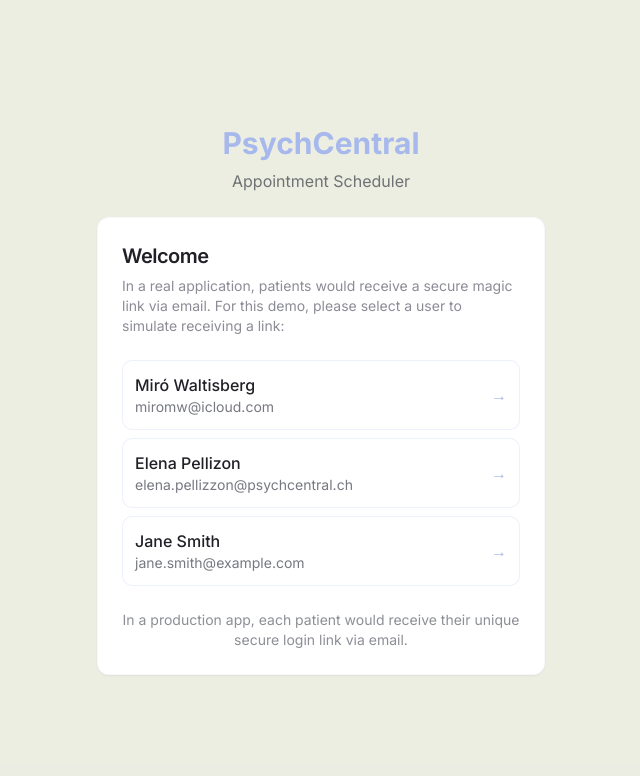
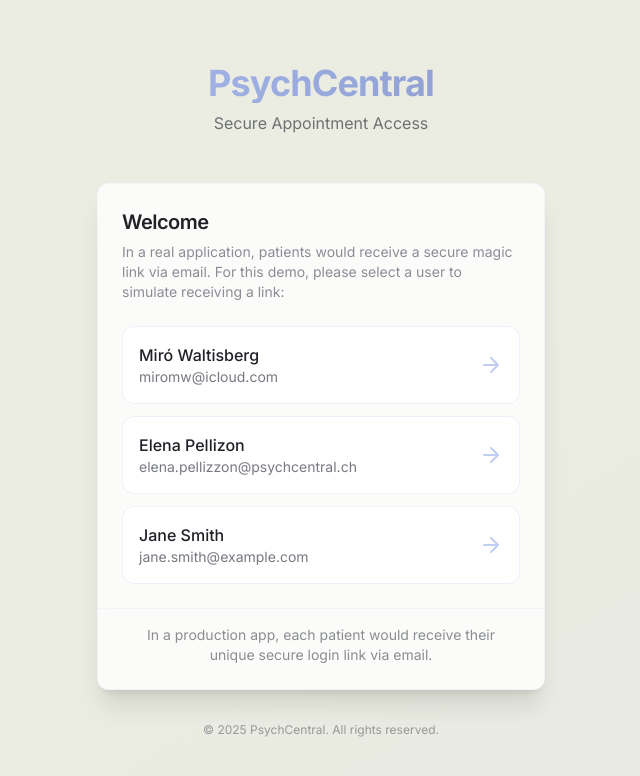
Before and after one commit to SwissFunded/psych-link-schedule, a React (Vite) app: page / in a window 1280 px wide. Shown: the top 776 px of the page, without its empty margins (319-959 px from the left). Built offline with nearby package versions, Linux system fonts and the light colour scheme.

Commit message:
Add animations and improve styling
Enhance the website's visual appeal with smooth animations and a more professional design.

```diff
--- a/src/App.tsx
+++ b/src/App.tsx
@@ -3,7 +3,7 @@ import { Toaster } from "@/components/ui/toaster";
 import { Toaster as Sonner } from "@/components/ui/sonner";
 import { TooltipProvider } from "@/components/ui/tooltip";
 import { QueryClient, QueryClientProvider } from "@tanstack/react-query";
-import { BrowserRouter, Routes, Route, Navigate } from "react-router-dom";
+import { BrowserRouter, Routes, Route, useLocation } from "react-router-dom";
 import { AuthProvider } from "./contexts/AuthContext";
 import { AnimatePresence } from "framer-motion";
 
@@ -17,24 +17,33 @@ import Index from "./pages/Index";
 
 const queryClient = new QueryClient();
 
+// AnimationRoutes component to handle route transitions
+const AnimationRoutes = () => {
+  const location = useLocation();
+
+  return (
+    <AnimatePresence mode="wait" initial={false}>
+      <Routes location={location} key={location.pathname}>
+        <Route path="/" element={<Login />} />
+        <Route path="/index" element={<Index />} />
+        <Route path="/appointments" element={<Appointments />} />
+        <Route path="/book" element={<Book />} />
+        <Route path="/reschedule/:appointmentId" element={<Reschedule />} />
+        <Route path="/profile" element={<Profile />} />
+        <Route path="*" element={<NotFound />} />
+      </Routes>
+    </AnimatePresence>
+  );
+};
+
 const App = () => (
   <QueryClientProvider client={queryClient}>
     <TooltipProvider>
       <Toaster />
-      <Sonner position="top-right" closeButton />
+      <Sonner position="top-right" closeButton className="sonner-premium" />
       <BrowserRouter>
         <AuthProvider>
-          <AnimatePresence mode="wait">
-            <Routes>
-              <Route path="/" element={<Login />} />
-              <Route path="/index" element={<Index />} />
-              <Route path="/appointments" element={<Appointments />} />
-              <Route path="/book" element={<Book />} />
-              <Route path="/reschedule/:appointmentId" element={<Reschedule />} />
-              <Route path="/profile" element={<Profile />} />
-              <Route path="*" element={<NotFound />} />
-            </Routes>
-          </AnimatePresence>
+          <AnimationRoutes />
         </AuthProvider>
       </BrowserRouter>
     </TooltipProvider>
--- a/src/components/layout/Layout.tsx
+++ b/src/components/layout/Layout.tsx
@@ -1,10 +1,11 @@
 
 import React from 'react';
 import { useAuth } from '@/contexts/AuthContext';
-import { useLocation } from 'react-router-dom';
+import { useLocation, Link } from 'react-router-dom';
 import { Button } from '@/components/ui/button';
-import { User, Calendar, Clock, LogOut } from 'lucide-react';
-import { motion } from 'framer-motion';
+import { User, Calendar, Clock, LogOut, UserCircle } from 'lucide-react';
+import { motion, AnimatePresence } from 'framer-motion';
+import { PageTransition } from '@/components/ui/PageTransition';
 
 interface LayoutProps {
   children: React.ReactNode;
@@ -16,16 +17,16 @@ export default function Layout({ children }: LayoutProps) {
 
   if (loading) {
     return (
-      <div className="min-h-screen flex items-center justify-center bg-psychPurple/5">
+      <div className="min-h-screen flex items-center justify-center bg-gradient-to-br from-psychPurple/5 to-psychPurple/10">
         <motion.div
           initial={{ opacity: 0, scale: 0.9 }}
           animate={{ opacity: 1, scale: 1 }}
           exit={{ opacity: 0, scale: 0.9 }}
           transition={{ duration: 0.5 }}
-          className="animate-pulse flex flex-col items-center"
+          className="flex flex-col items-center"
         >
-          <div className="h-12 w-12 rounded-full bg-psychPurple/20 mb-4"></div>
-          <div className="h-4 w-48 bg-psychPurple/20 rounded"></div>
+          <div className="w-12 h-12 rounded-full border-4 border-psychPurple border-t-transparent animate-spin mb-4"></div>
+          <div className="text-psychText/50 animate-pulse">Loading your information...</div>
         </motion.div>
       </div>
     );
@@ -38,16 +39,29 @@ export default function Layout({ children }: LayoutProps) {
         animate={{ opacity: 1 }}
         exit={{ opacity: 0 }}
         transition={{ duration: 0.3 }}
-        className="min-h-screen flex flex-col items-center justify-center bg-psychPurple/5 p-4"
+        className="min-h-screen flex flex-col items-center justify-center bg-gradient-to-br from-psychPurple/5 to-psychPurple/10 p-4"
+      >
+        <motion.div
+          initial={{ scale: 0.9, opacity: 0 }}
+          animate={{ scale: 1, opacity: 1 }}
+          transition={{ duration: 0.4 }}
+          className="bg-white/80 backdrop-blur-sm rounded-xl p-8 shadow-xl max-w-md w-full"
         >
           <h2 className="text-2xl font-semibold mb-4 text-center">Authentication Required</h2>
           <p className="text-center mb-6 text-psychText/70">Please use your login link to access your appointments.</p>
-        <Button onClick={() => window.location.href = '/'}>
+          <Button onClick={() => window.location.href = '/'} className="w-full bg-psychPurple hover:bg-psychPurple-dark">
             Return to Login
           </Button>
         </motion.div>
+      </motion.div>
     );
   }
+
+  // Animation variants
+  const navItemVariants = {
+    initial: { opacity: 0, y: -10 },
+    animate: { opacity: 1, y: 0 }
+  };
 
   return (
     <div className="min-h-screen flex flex-col">
@@ -55,19 +69,33 @@ export default function Layout({ children }: LayoutProps) {
         <motion.header
           initial={{ y: -20, opacity: 0 }}
           animate={{ y: 0, opacity: 1 }}
-          transition={{ duration: 0.3 }}
-          className="bg-white border-b border-psychPurple/10 py-4 px-4 sm:px-6"
+          transition={{ duration: 0.5, ease: [0.19, 1.0, 0.22, 1.0] }}
+          className="bg-white/90 backdrop-blur-md border-b border-psychPurple/10 py-4 px-4 sm:px-6 sticky top-0 z-10"
         >
           <div className="max-w-7xl mx-auto flex justify-between items-center">
-            <div className="flex items-center">
-              <div className="font-medium text-lg text-psychPurple hidden sm:block">PsychCentral</div>
-            </div>
+            <Link to="/appointments" className="flex items-center group">
+              <motion.div
+                initial={{ x: -20, opacity: 0 }}
+                animate={{ x: 0, opacity: 1 }}
+                transition={{ duration: 0.5 }}
+                className="bg-gradient-to-r from-psychPurple to-psychPurple-dark bg-clip-text text-transparent font-medium text-xl"
+              >
+                PsychCentral
+              </motion.div>
+            </Link>
 
-            <div className="flex items-center">
+            <AnimatePresence>
               <motion.div
-                initial={{ x: 20, opacity: 0 }}
-                animate={{ x: 0, opacity: 1 }}
-                transition={{ delay: 0.2, duration: 0.3 }}
+                className="flex items-center"
+                initial={{ opacity: 0 }}
+                animate={{ opacity: 1 }}
+                transition={{ delay: 0.3, duration: 0.5 }}
+              >
+                <motion.div
+                  variants={navItemVariants}
+                  initial="initial"
+                  animate="animate"
+                  transition={{ delay: 0.2, duration: 0.4 }}
                   className="hidden md:flex mr-6"
                 >
                   <div className="text-right">
@@ -76,16 +104,24 @@ export default function Layout({ children }: LayoutProps) {
                   </div>
                 </motion.div>
 
+                <motion.div
+                  variants={navItemVariants}
+                  initial="initial"
+                  animate="animate"
+                  transition={{ delay: 0.3, duration: 0.4 }}
+                >
                   <Button
                     variant="ghost"
                     size="icon"
                     onClick={logout}
                     title="Logout"
-                className="text-psychText/70 hover:text-psychText hover:bg-psychPurple/5"
+                    className="text-psychText/70 hover:text-psychText hover:bg-psychPurple/5 transition-all duration-300"
                   >
                     <LogOut size={18} />
                   </Button>
-            </div>
+                </motion.div>
+              </motion.div>
+            </AnimatePresence>
           </div>
         </motion.header>
       )}
@@ -94,18 +130,18 @@ export default function Layout({ children }: LayoutProps) {
         initial={{ opacity: 0 }}
         animate={{ opacity: 1 }}
         exit={{ opacity: 0 }}
-        transition={{ duration: 0.3 }}
-        className="flex-1 bg-psychPurple/5"
+        transition={{ duration: 0.5 }}
+        className="flex-1 bg-gradient-to-br from-psychPurple/5 to-psychBeige/50"
       >
-        {children}
+        <PageTransition>{children}</PageTransition>
       </motion.main>
 
       {isAuthenticated && (
         <motion.nav
           initial={{ y: 20, opacity: 0 }}
           animate={{ y: 0, opacity: 1 }}
-          transition={{ delay: 0.1, duration: 0.3 }}
-          className="bg-white border-t border-psychPurple/10 py-2 md:hidden"
+          transition={{ delay: 0.1, duration: 0.5 }}
+          className="bg-white/90 backdrop-blur-md border-t border-psychPurple/10 py-3 md:hidden fixed bottom-0 left-0 right-0 z-10"
         >
           <div className="max-w-7xl mx-auto px-4">
             <div className="flex justify-around">
@@ -113,33 +149,33 @@ export default function Layout({ children }: LayoutProps) {
                 variant="ghost"
                 size="icon"
                 asChild
-                className={location.pathname === '/appointments' ? 'text-psychPurple' : 'text-psychText/70'}
+                className={`transition-all duration-300 ${location.pathname === '/appointments' ? 'text-psychPurple bg-psychPurple/10 rounded-lg' : 'text-psychText/60'}`}
               >
-                <a href="/appointments">
+                <Link to="/appointments">
                   <Calendar size={20} />
-                </a>
+                </Link>
               </Button>
 
               <Button
                 variant="ghost"
                 size="icon"
                 asChild
-                className={location.pathname === '/book' ? 'text-psychPurple' : 'text-psychText/70'}
+                className={`transition-all duration-300 ${location.pathname === '/book' ? 'text-psychPurple bg-psychPurple/10 rounded-lg' : 'text-psychText/60'}`}
               >
-                <a href="/book">
+                <Link to="/book">
                   <Clock size={20} />
-                </a>
+                </Link>
               </Button>
 
               <Button
                 variant="ghost"
                 size="icon"
                 asChild
-                className={location.pathname === '/profile' ? 'text-psychPurple' : 'text-psychText/70'}
+                className={`transition-all duration-300 ${location.pathname === '/profile' ? 'text-psychPurple bg-psychPurple/10 rounded-lg' : 'text-psychText/60'}`}
               >
-                <a href="/profile">
-                  <User size={20} />
-                </a>
+                <Link to="/profile">
+                  <UserCircle size={20} />
+                </Link>
               </Button>
             </div>
           </div>
--- a/src/components/ui/PageTransition.tsx
+++ b/src/components/ui/PageTransition.tsx
@@ -14,8 +14,8 @@ export const PageTransition = ({ children, className = '' }: PageTransitionProps
       animate={{ opacity: 1, y: 0 }}
       exit={{ opacity: 0, y: -10 }}
       transition={{
-        duration: 0.3,
-        ease: 'easeInOut'
+        duration: 0.5,
+        ease: [0.19, 1.0, 0.22, 1.0], // Smooth easing function
       }}
       className={className}
     >
--- a/src/index.css
+++ b/src/index.css
@@ -55,18 +55,81 @@
     @apply bg-psychBeige text-foreground;
     font-family: 'Inter', sans-serif;
   }
+
+  /* Smooth scrolling for the whole page */
+  html {
+    scroll-behavior: smooth;
+  }
+
+  /* Premium styling for focus states */
+  *:focus-visible {
+    @apply outline-none ring-2 ring-psychPurple/50 ring-offset-2 ring-offset-white/50 transition-all duration-200;
+  }
+
+  /* Better typography */
+  h1, h2, h3, h4, h5, h6 {
+    @apply tracking-tight;
+  }
 }
 
 @layer components {
   .card-shadow {
-    @apply shadow-md shadow-psychPurple/10;
+    @apply shadow-lg shadow-psychPurple/10;
   }
 
   .highlight-effect {
-    @apply transition-all duration-200 hover:shadow-lg hover:shadow-psychPurple/20;
+    @apply transition-all duration-300 hover:shadow-lg hover:shadow-psychPurple/20;
   }
 
   .container-padding {
     @apply px-4 sm:px-6 md:px-8 lg:px-12;
   }
+
+  /* Premium Card Styling */
+  .premium-card {
+    @apply border-none bg-white/80 backdrop-blur-sm shadow-xl rounded-xl overflow-hidden;
+  }
+
+  /* Premium Button Effect */
+  .btn-premium {
+    @apply relative overflow-hidden transition-all duration-300 after:absolute after:inset-0 after:z-[-1] after:bg-gradient-to-r after:from-psychPurple after:to-psychPurple-dark after:opacity-0 hover:after:opacity-100 after:transition-opacity;
+  }
+
+  /* Floating animation for elements */
+  .floating {
+    animation: floating 6s ease-in-out infinite;
+  }
+
+  /* Glass morphism effect */
+  .glass {
+    @apply backdrop-blur-md bg-white/80 border border-white/20;
+  }
+
+  /* Premium toast styling */
+  .sonner-premium {
+    --normal-bg: rgba(255, 255, 255, 0.8);
+    --normal-border: rgba(167, 184, 236, 0.2);
+    --normal-text: #1A1F2C;
+    --backdrop-filter: blur(8px);
+  }
 }
+
+@keyframes floating {
+  0% { transform: translateY(0px); }
+  50% { transform: translateY(-10px); }
+  100% { transform: translateY(0px); }
+}
+
+/* Loading animation */
+.premium-loader {
+  width: 48px;
+  height: 48px;
+  border: 5px solid rgba(167, 184, 236, 0.3);
+  border-radius: 50%;
+  border-top-color: rgba(167, 184, 236, 1);
+  animation: spin 1s linear infinite;
+}
+
+@keyframes spin {
+  to { transform: rotate(360deg); }
+}
--- a/src/pages/Index.tsx
+++ b/src/pages/Index.tsx
@@ -3,6 +3,8 @@ import { useEffect, useState } from 'react';
 import { useNavigate, useLocation } from 'react-router-dom';
 import { useAuth } from '@/contexts/AuthContext';
 import { toast } from 'sonner';
+import { motion } from 'framer-motion';
+import { PageTransition } from '@/components/ui/PageTransition';
 
 const Index = () => {
   const navigate = useNavigate();
@@ -28,15 +30,71 @@ const Index = () => {
     handleAuth();
   }, [location, login, navigate]);
 
+  // Animation variants
+  const loadingContainerVariants = {
+    initial: { opacity: 0 },
+    animate: {
+      opacity: 1,
+      transition: {
+        staggerChildren: 0.2
+      }
+    }
+  };
+
+  const loadingDotVariants = {
+    initial: { y: 0, opacity: 0 },
+    animate: {
+      y: [0, -15, 0],
+      opacity: 1,
+      transition: {
+        repeat: Infinity,
+        repeatType: "reverse" as const,
+        duration: 1,
+      }
+    }
+  };
+
   return (
-    <div className="min-h-screen flex items-center justify-center bg-psychPurple/5">
-      <div className={`transition-all duration-500 ${isLoading ? 'scale-105 opacity-0' : 'scale-100 opacity-100'}`}>
-        <div className="flex flex-col items-center">
-          <div className="w-16 h-16 border-4 border-psychPurple border-t-transparent rounded-full animate-spin mb-4"></div>
-          <p className="text-psychText/50 animate-pulse">Authenticating...</p>
-        </div>
+    <PageTransition>
+      <div className="min-h-screen flex items-center justify-center bg-gradient-to-br from-psychPurple/5 to-psychPurple/10">
+        <motion.div
+          initial="initial"
+          animate="animate"
+          variants={loadingContainerVariants}
+          className="flex flex-col items-center"
+        >
+          <motion.div
+            initial={{ scale: 0.8, opacity: 0 }}
+            animate={{ scale: 1, opacity: 1 }}
+            transition={{ duration: 0.8, ease: "easeOut" }}
+            className="mb-8"
+          >
+            <div className="text-4xl font-bold text-psychPurple">PsychCentral</div>
+            <div className="text-xl text-psychText/50 text-center">Authenticating your session</div>
+          </motion.div>
+
+          <div className="flex space-x-3 mb-4">
+            {[1, 2, 3].map((dot) => (
+              <motion.div
+                key={dot}
+                variants={loadingDotVariants}
+                className="w-4 h-4 rounded-full bg-psychPurple"
+                style={{ originY: 0.5 }}
+              />
+            ))}
+          </div>
+
+          <motion.div
+            initial={{ opacity: 0 }}
+            animate={{ opacity: isLoading ? 1 : 0 }}
+            transition={{ duration: 0.5 }}
+            className="text-sm text-psychText/50"
+          >
+            Please wait while we set up your session
+          </motion.div>
+        </motion.div>
       </div>
-    </div>
+    </PageTransition>
   );
 };
 
--- a/src/pages/Login.tsx
+++ b/src/pages/Login.tsx
@@ -1,9 +1,8 @@
 
-import React, { useEffect, useState } from 'react';
+import React, { useEffect } from 'react';
 import { useAuth } from '@/contexts/AuthContext';
 import { Button } from '@/components/ui/button';
 import { Card, CardContent, CardDescription, CardFooter, CardHeader, CardTitle } from '@/components/ui/card';
-import { toast } from 'sonner';
 import { motion } from 'framer-motion';
 import { useNavigate } from 'react-router-dom';
 import { PageTransition } from '@/components/ui/PageTransition';
@@ -38,21 +37,41 @@ export default function Login() {
     }
   ];
 
+  const container = {
+    hidden: { opacity: 0 },
+    show: {
+      opacity: 1,
+      transition: {
+        staggerChildren: 0.1
+      }
+    }
+  };
+
+  const item = {
+    hidden: { opacity: 0, y: 20 },
+    show: { opacity: 1, y: 0, transition: { duration: 0.5, ease: "easeOut" } }
+  };
+
   return (
     <PageTransition>
-      <div className="min-h-screen flex flex-col items-center justify-center bg-psychPurple/5 p-4">
+      <div className="min-h-screen flex flex-col items-center justify-center bg-gradient-to-br from-psychPurple/5 to-psychPurple/10 p-4">
         <div className="w-full max-w-md">
           <motion.div
-            initial={{ y: -20, opacity: 0 }}
+            initial={{ y: -30, opacity: 0 }}
             animate={{ y: 0, opacity: 1 }}
-            transition={{ duration: 0.5 }}
-            className="text-center mb-6"
+            transition={{ duration: 0.8, ease: "easeOut" }}
+            className="text-center mb-12"
           >
-            <h1 className="text-3xl font-bold text-psychPurple">PsychCentral</h1>
-            <p className="text-psychText/60 mt-2">Appointment Scheduler</p>
+            <h1 className="text-4xl font-bold bg-gradient-to-r from-psychPurple to-psychPurple-dark bg-clip-text text-transparent">PsychCentral</h1>
+            <p className="text-psychText/60 mt-2">Secure Appointment Access</p>
           </motion.div>
 
-          <Card className="w-full border-psychPurple/10 card-shadow">
+          <motion.div
+            initial={{ opacity: 0, y: 20 }}
+            animate={{ opacity: 1, y: 0 }}
+            transition={{ duration: 0.5, delay: 0.2 }}
+          >
+            <Card className="w-full border-psychPurple/10 shadow-xl backdrop-blur-sm bg-white/80">
               <CardHeader>
                 <CardTitle className="text-xl">Welcome</CardTitle>
                 <CardDescription>
@@ -62,37 +81,56 @@ export default function Login() {
               </CardHeader>
 
               <CardContent>
-              <div className="space-y-2">
+                <motion.div
+                  className="space-y-3"
+                  variants={container}
+                  initial="hidden"
+                  animate="show"
+                >
                   {demoLinks.map((user, index) => (
                     <motion.div
                       key={user.email}
-                    initial={{ opacity: 0, x: -20 }}
-                    animate={{ opacity: 1, x: 0 }}
-                    transition={{ delay: index * 0.1, duration: 0.3 }}
+                      variants={item}
+                      whileHover={{ scale: 1.02 }}
+                      whileTap={{ scale: 0.98 }}
                     >
                       <a
                         href={`/index?token=${user.token}&email=${user.email}`}
-                      className="block w-full p-3 bg-white border border-psychPurple/20 rounded-md hover:border-psychPurple hover:shadow-md transition-all duration-300"
+                        className="block w-full p-4 bg-white border border-psychPurple/20 rounded-lg hover:border-psychPurple hover:shadow-lg hover:shadow-psychPurple/10 transition-all duration-300"
                       >
                         <div className="flex justify-between items-center">
                           <div>
                             <p className="font-medium">{user.name}</p>
                             <p className="text-sm text-psychText/60">{user.email}</p>
                           </div>
-                        <div className="text-psychPurple">→</div>
+                          <div className="text-psychPurple opacity-70 hover:opacity-100 transition-opacity">
+                            <svg xmlns="http://www.w3.org/2000/svg" width="24" height="24" viewBox="0 0 24 24" fill="none" stroke="currentColor" strokeWidth="2" strokeLinecap="round" strokeLinejoin="round">
+                              <path d="M5 12h14M12 5l7 7-7 7"/>
+                            </svg>
+                          </div>
                         </div>
                       </a>
                     </motion.div>
                   ))}
-              </div>
+                </motion.div>
               </CardContent>
 
-            <CardFooter className="flex-col space-y-2">
-              <p className="text-center text-sm text-psychText/50">
+              <CardFooter className="flex-col space-y-2 border-t border-psychPurple/10 pt-4">
+                <p className="text-center text-sm text-psychText/50 max-w-[90%] mx-auto">
                   In a production app, each patient would receive their unique secure login link via email.
                 </p>
               </CardFooter>
             </Card>
+          </motion.div>
+
+          <motion.div
+            initial={{ opacity: 0 }}
+            animate={{ opacity: 1 }}
+            transition={{ delay: 0.8, duration: 0.5 }}
+            className="mt-8 text-center text-psychText/40 text-xs"
+          >
+            <p>© 2025 PsychCentral. All rights reserved.</p>
+          </motion.div>
         </div>
       </div>
     </PageTransition>
```
Lines whose indentation alone changed are shown as unchanged.
